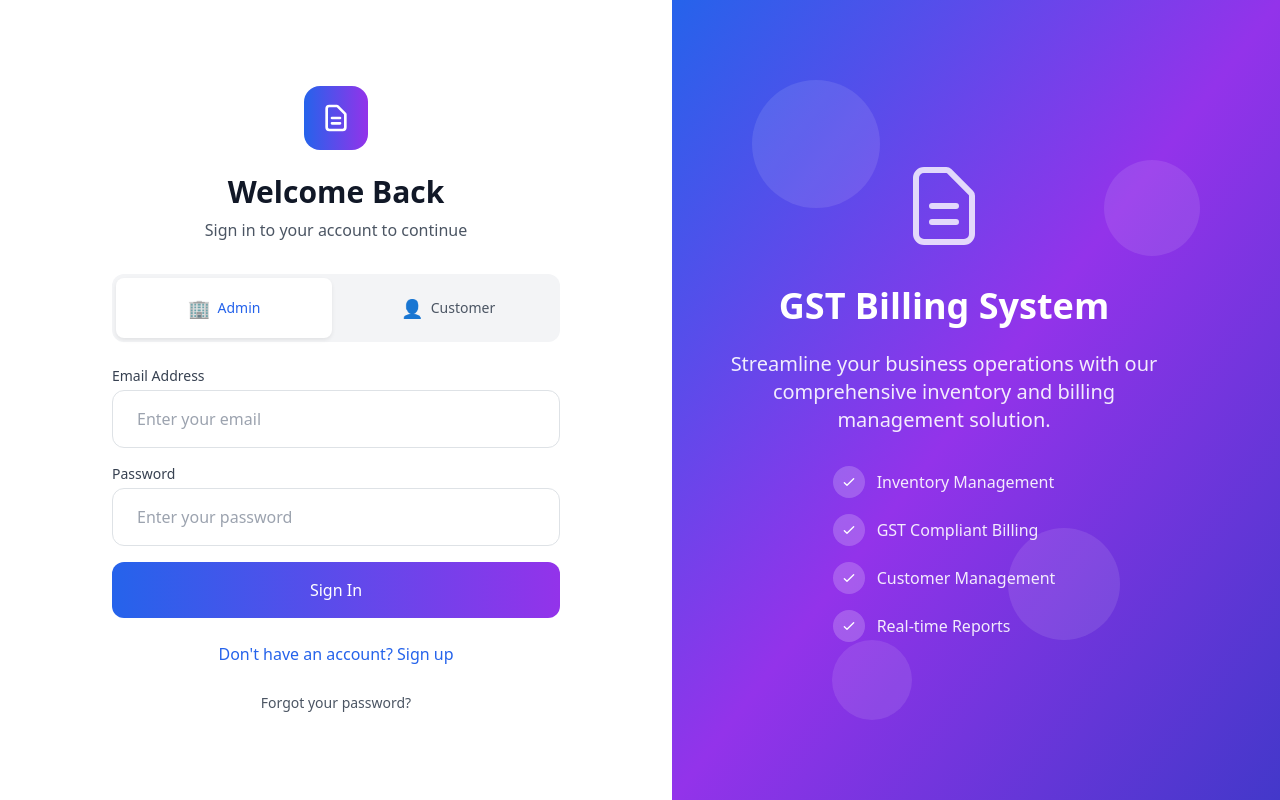
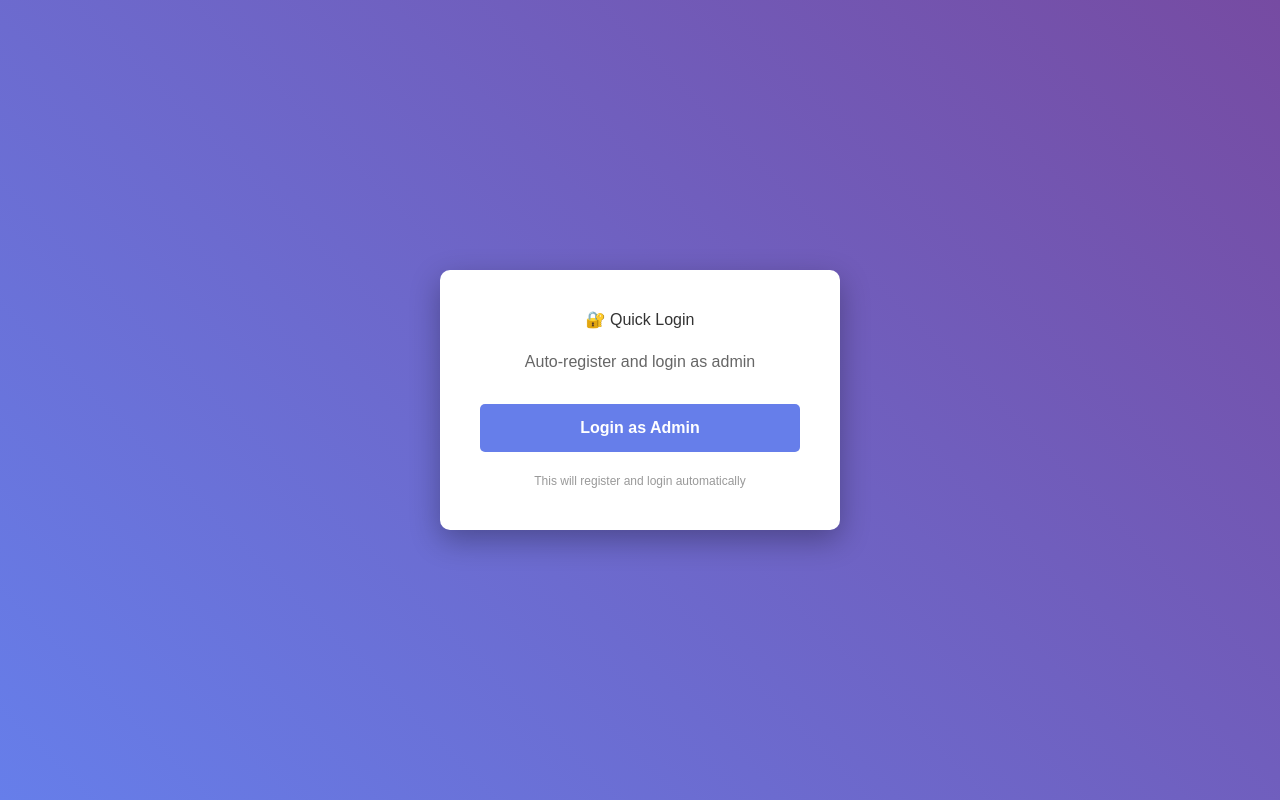
Before and after one commit to Akhilesh2006s/gst-frontend, a React (Vite) app: page /simple-login in a window 1280 px wide. Before the commit this address led to /. Built offline with nearby package versions, Linux system fonts and the light colour scheme.

Commit message:
Add simple auto-login component to bypass authentication issues

```diff
--- a/src/App.tsx
+++ b/src/App.tsx
@@ -1,6 +1,7 @@
 import React, { useState } from 'react';
 import { BrowserRouter as Router, Routes, Route, Navigate } from 'react-router-dom';
 import LoginPage from './components/auth/LoginPage';
+import SimpleLogin from './components/auth/SimpleLogin';
 import Dashboard from './components/Dashboard';
 
 // Import existing components
@@ -76,7 +77,7 @@ const App: React.FC = () => {
             path="/login"
             element={
               !userType ? (
-                <LoginPage onLogin={handleLogin} />
+                <SimpleLogin />
               ) : (
                 <Navigate to={
                   userType === 'customer' ? '/customer-dashboard' :
@@ -230,6 +231,12 @@ const App: React.FC = () => {
             }
           />
 
+          {/* Simple Login Route */}
+          <Route
+            path="/simple-login"
+            element={<SimpleLogin />}
+          />
+
           {/* Test route to check if styling is working */}
           <Route
             path="/test"
--- a/src/components/auth/SimpleLogin.tsx
+++ b/src/components/auth/SimpleLogin.tsx
@@ -1,170 +1,99 @@
-import React, { useState } from 'react';
+import React from 'react';
 
 const SimpleLogin: React.FC = () => {
-  const [email, setEmail] = useState('admin@gstbilling.com');
-  const [password, setPassword] = useState('admin123');
-  const [loading, setLoading] = useState(false);
-  const [error, setError] = useState('');
-  const [success, setSuccess] = useState('');
-
-  const handleLogin = async (e: React.FormEvent) => {
-    e.preventDefault();
-    setLoading(true);
-    setError('');
-    setSuccess('');
-
+  const handleLogin = async () => {
     try {
-      const response = await fetch('https://web-production-84a3.up.railway.app/api/super-admin/login', {
+      // Register a new admin first
+      const registerResponse = await fetch('https://web-production-84a3.up.railway.app/api/auth/register', {
         method: 'POST',
         headers: {
           'Content-Type': 'application/json',
         },
         body: JSON.stringify({
-          email,
-          password,
+          email: 'admin@test.com',
+          password: 'admin123',
+          username: 'testadmin',
+          business_name: 'Test Business',
+          business_reason: 'Testing the system'
+        }),
+        credentials: 'include'
+      });
+
+      console.log('Registration response:', registerResponse.status);
+
+      // Then login
+      const loginResponse = await fetch('https://web-production-84a3.up.railway.app/api/auth/login', {
+        method: 'POST',
+        headers: {
+          'Content-Type': 'application/json',
+        },
+        body: JSON.stringify({
+          email: 'admin@test.com',
+          password: 'admin123',
           remember_me: true
         }),
         credentials: 'include'
       });
 
-      const data = await response.json();
+      const data = await loginResponse.json();
+      console.log('Login response:', data);
 
       if (data.success) {
-        setSuccess('Login successful! Redirecting...');
-        // Store authentication state
         localStorage.setItem('isAuthenticated', 'true');
-        localStorage.setItem('userType', 'super_admin');
-        localStorage.setItem('userData', JSON.stringify(data.super_admin));
+        localStorage.setItem('userType', 'admin');
+        localStorage.setItem('userData', JSON.stringify(data.user));
 
-        // Force a page reload to ensure clean state
-        setTimeout(() => {
-          window.location.href = '/super-admin-dashboard';
-        }, 1000);
+        // Redirect to dashboard
+        window.location.href = '/dashboard';
       } else {
-        setError(data.message || 'Login failed');
+        alert('Login failed: ' + data.message);
       }
     } catch (err) {
-      setError('An error occurred. Please try again.');
-    } finally {
-      setLoading(false);
+      alert('Login error: ' + err);
     }
   };
 
   return (
     <div style={{
       minHeight: '100vh',
-      background: 'linear-gradient(135deg, #1e293b 0%, #7c3aed 50%, #1e293b 100%)',
+      background: 'linear-gradient(45deg, #667eea 0%, #764ba2 100%)',
       display: 'flex',
       alignItems: 'center',
       justifyContent: 'center',
-      padding: '20px'
+      fontFamily: 'Arial, sans-serif'
     }}>
       <div style={{
-        background: 'rgba(255, 255, 255, 0.1)',
-        backdropFilter: 'blur(10px)',
-        borderRadius: '24px',
-        boxShadow: '0 25px 50px -12px rgba(0, 0, 0, 0.25)',
-        border: '1px solid rgba(255, 255, 255, 0.2)',
-        padding: '32px',
-        width: '100%',
-        maxWidth: '400px'
+        background: 'white',
+        padding: '40px',
+        borderRadius: '10px',
+        boxShadow: '0 10px 30px rgba(0,0,0,0.3)',
+        textAlign: 'center',
+        maxWidth: '400px',
+        width: '90%'
       }}>
-        <div style={{ textAlign: 'center', marginBottom: '32px' }}>
-          <h1 style={{ fontSize: '36px', fontWeight: 'bold', color: 'white', marginBottom: '8px' }}>🔐 Login</h1>
-          <p style={{ color: '#d1d5db', fontSize: '18px' }}>Super Admin Access</p>
-        </div>
+        <h1 style={{ color: '#333', marginBottom: '20px' }}>🔐 Quick Login</h1>
+        <p style={{ color: '#666', marginBottom: '30px' }}>Auto-register and login as admin</p>
 
-        <form onSubmit={handleLogin} style={{ display: 'flex', flexDirection: 'column', gap: '24px' }}>
-          <div>
-            <label style={{ display: 'block', color: 'white', fontSize: '14px', fontWeight: '500', marginBottom: '8px' }}>
-              Email
-            </label>
-            <input
-              type="email"
-              value={email}
-              onChange={(e) => setEmail(e.target.value)}
+        <button
+          onClick={handleLogin}
           style={{
             width: '100%',
-                padding: '12px 16px',
-                background: 'rgba(255, 255, 255, 0.1)',
-                border: '1px solid rgba(255, 255, 255, 0.2)',
-                borderRadius: '16px',
+            padding: '12px',
+            background: '#667eea',
             color: 'white',
+            border: 'none',
+            borderRadius: '5px',
             fontSize: '16px',
-                outline: 'none'
-              }}
-              placeholder="Enter your email"
-              required
-            />
-          </div>
-
-          <div>
-            <label style={{ display: 'block', color: 'white', fontSize: '14px', fontWeight: '500', marginBottom: '8px' }}>
-              Password
-            </label>
-            <input
-              type="password"
-              value={password}
-              onChange={(e) => setPassword(e.target.value)}
-              style={{
-                width: '100%',
-                padding: '12px 16px',
-                background: 'rgba(255, 255, 255, 0.1)',
-                border: '1px solid rgba(255, 255, 255, 0.2)',
-                borderRadius: '16px',
-                color: 'white',
-                fontSize: '16px',
-                outline: 'none'
-              }}
-              placeholder="Enter your password"
-              required
-            />
-          </div>
-
-          {error && (
-            <div style={{
-              background: 'rgba(239, 68, 68, 0.2)',
-              border: '1px solid rgba(239, 68, 68, 0.3)',
-              color: '#fca5a5',
-              padding: '12px 16px',
-              borderRadius: '16px'
-            }}>
-              {error}
-            </div>
-          )}
-
-          {success && (
-            <div style={{
-              background: 'rgba(34, 197, 94, 0.2)',
-              border: '1px solid rgba(34, 197, 94, 0.3)',
-              color: '#86efac',
-              padding: '12px 16px',
-              borderRadius: '16px'
-            }}>
-              {success}
-            </div>
-          )}
-
-          <button
-            type="submit"
-            disabled={loading}
-            style={{
-              width: '100%',
-              background: 'linear-gradient(135deg, #3b82f6 0%, #8b5cf6 100%)',
-              color: 'white',
-              padding: '12px 24px',
-              borderRadius: '16px',
-              fontSize: '16px',
-              fontWeight: '600',
-              border: 'none',
-              cursor: loading ? 'not-allowed' : 'pointer',
-              opacity: loading ? 0.5 : 1,
-              transition: 'all 0.3s ease'
+            cursor: 'pointer',
+            fontWeight: 'bold'
           }}
         >
-            {loading ? 'Logging in...' : 'Login'}
+          Login as Admin
         </button>
-        </form>
+
+        <p style={{ color: '#999', fontSize: '12px', marginTop: '20px' }}>
+          This will register and login automatically
+        </p>
       </div>
     </div>
   );
```
Lines whose indentation alone changed are shown as unchanged.
